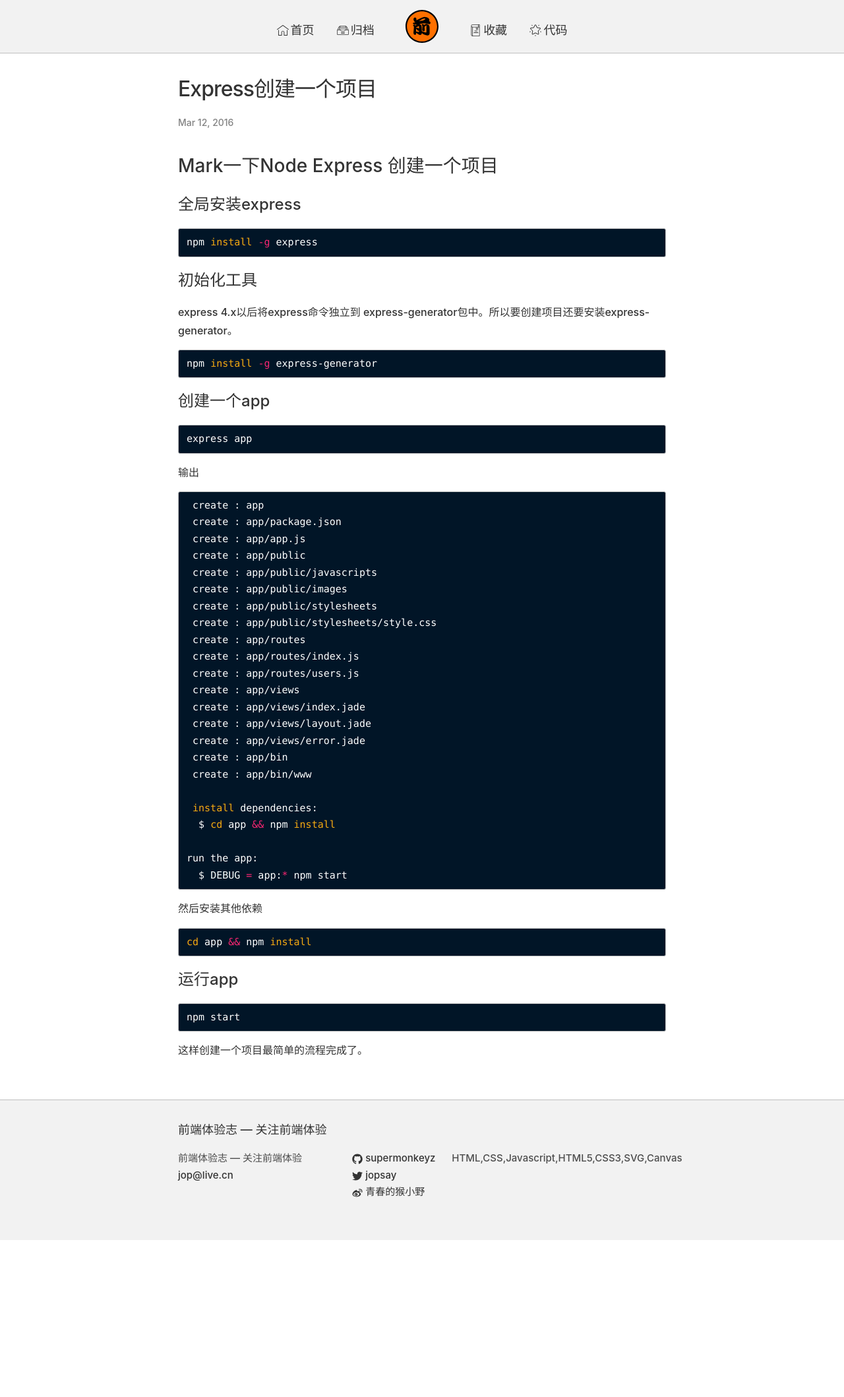
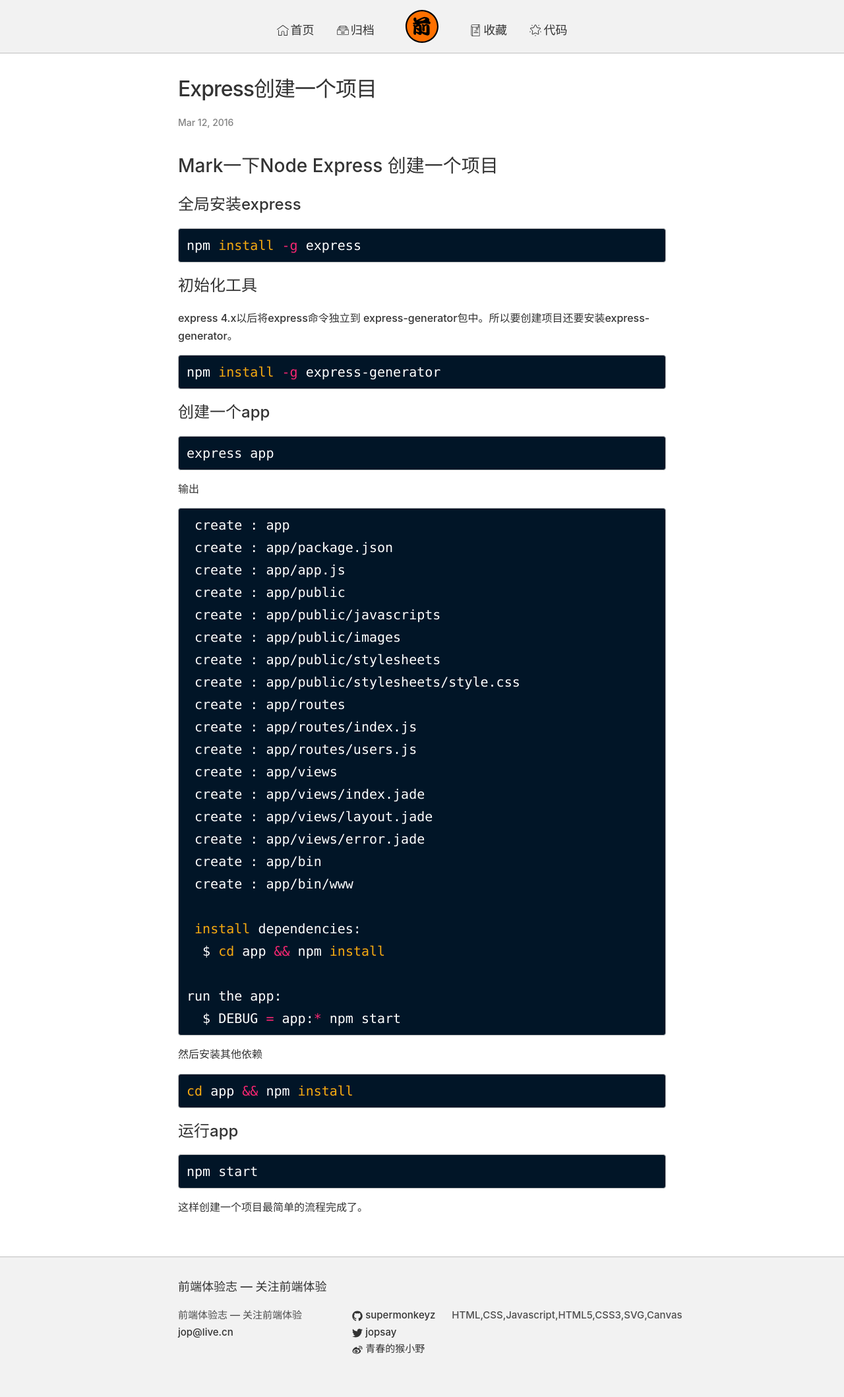
Before and after one commit to supermonkeyz/supermonkeyz.github.io, a Jekyll site: the page built from _posts/2016-3-12-express.markdown, in a window 1280 px wide. Shown: the whole page at 66% size. Built offline with Jekyll 4.4.1, drawn with Linux system fonts in a browser that asks for light colours; comment, search, counter and statistics services are not loaded; before the commit the page ends 1880 px from its top, so only the background shows below that.

Commit message:
modify css

```diff
--- a/_sass/_base.scss
+++ b/_sass/_base.scss
@@ -160,9 +160,9 @@
  */
 pre,
 code {
-    font-size: 15px;
+    font-size: 1.25rem;
     border: 1px solid var(--border-color);
-    border-radius: 3px;
+    border-radius: 0.25rem;
     font-family: Menlo,Monaco,Consolas,"Courier New",monospace;
 }
 
--- a/_sass/_layout.scss
+++ b/_sass/_layout.scss
@@ -6,7 +6,6 @@
   border-bottom: 0.5px solid var(--border-color);
   background-color: var(--site-header-background-color);
   min-height: 80px;
-  animation: show 1s 0.2s ease both;
 
   // Positioning context for the mobile navigation icon
   position: relative;
@@ -230,7 +229,6 @@
 .page-content {
   color: var(--text-main-color);
   padding: $spacing-unit 0;
-  animation: show 1s 0.5s ease both;
 }
 
 .page-heading {
--- a/sw.js
+++ b/sw.js
@@ -7,7 +7,7 @@
   workbox.routing.registerRoute(
     /.*\.(?:js|css)/,
     workbox.strategies.cacheFirst({
-      cacheName: 'static-cache-1566052093',
+      cacheName: 'static-cache-1594825051',
     })
   );
 
```
